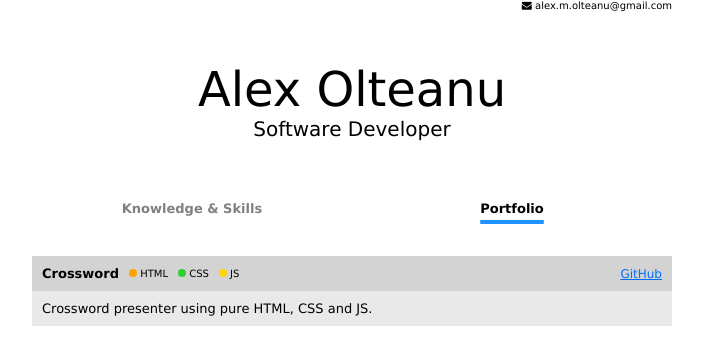
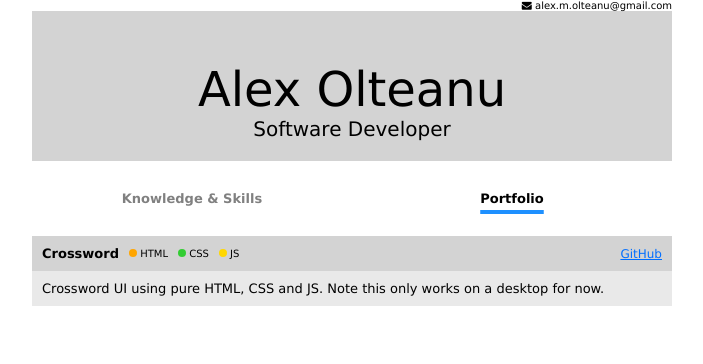
Before and after one commit to axolteanu/axolteanu.github.io, a plain HTML site: page index.html in a window 1280 px wide. Shown: the whole page, without its empty margins (288-991 px from the left). Drawn offline with Linux system fonts and the light colour scheme.

Commit message:
Update Crossword desc. Add gray background to header.

```diff
--- a/index.html
+++ b/index.html
@@ -23,6 +23,7 @@
 
       #header{
         text-align: center;
+        background-color: lightgray;
       }
 
       #name{
@@ -33,8 +34,10 @@
       }
 
       #title{
+        display: inline-block;
         font-family: Verdana, Geneva, Tahoma, sans-serif;
         font-size: 20px;
+        margin-bottom: 20px;
       }
 
       #contact{
@@ -44,7 +47,7 @@
       }
 
       #nav{
-        margin-top: 50px;
+        margin-top: 20px;
         display: flex;
         justify-content: space-evenly;
         font-family: Verdana, Geneva, Tahoma, sans-serif;
@@ -67,7 +70,6 @@
       #content{
         font-family: Verdana, Geneva, Tahoma, sans-serif;
         font-size: 13px;
-        padding-top: 10px;
       }
 
       #kns{
@@ -167,7 +169,7 @@
                 </div>
               </div>
               <div id="port-item-desc">
-                Crossword presenter using pure HTML, CSS and JS.
+                Crossword UI using pure HTML, CSS and JS. Note this only works on a desktop for now.
               </div>
             </div>
           </div>
```
